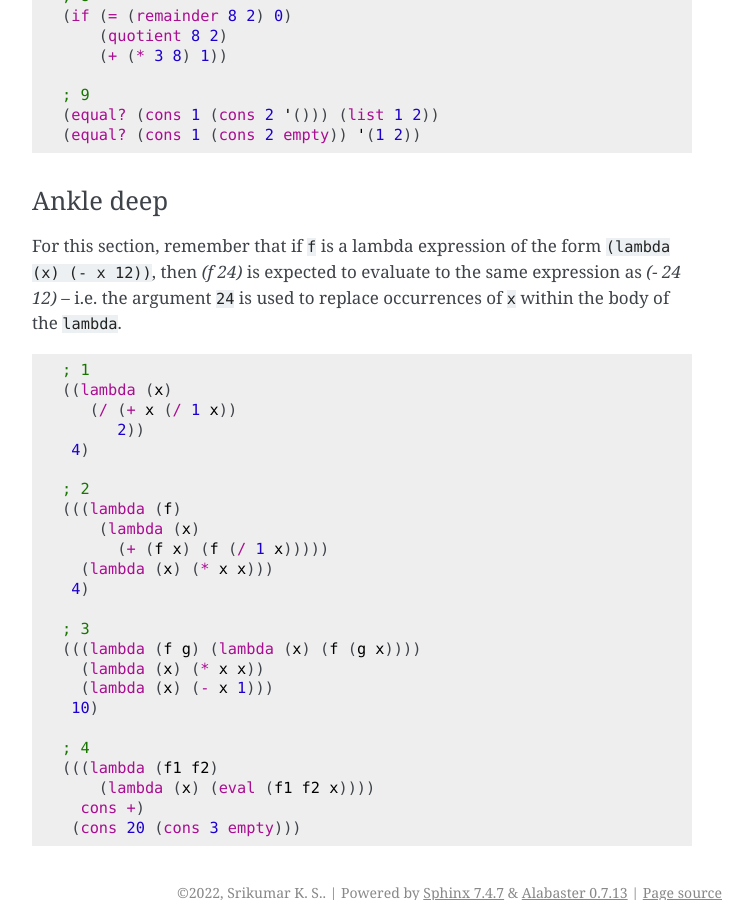
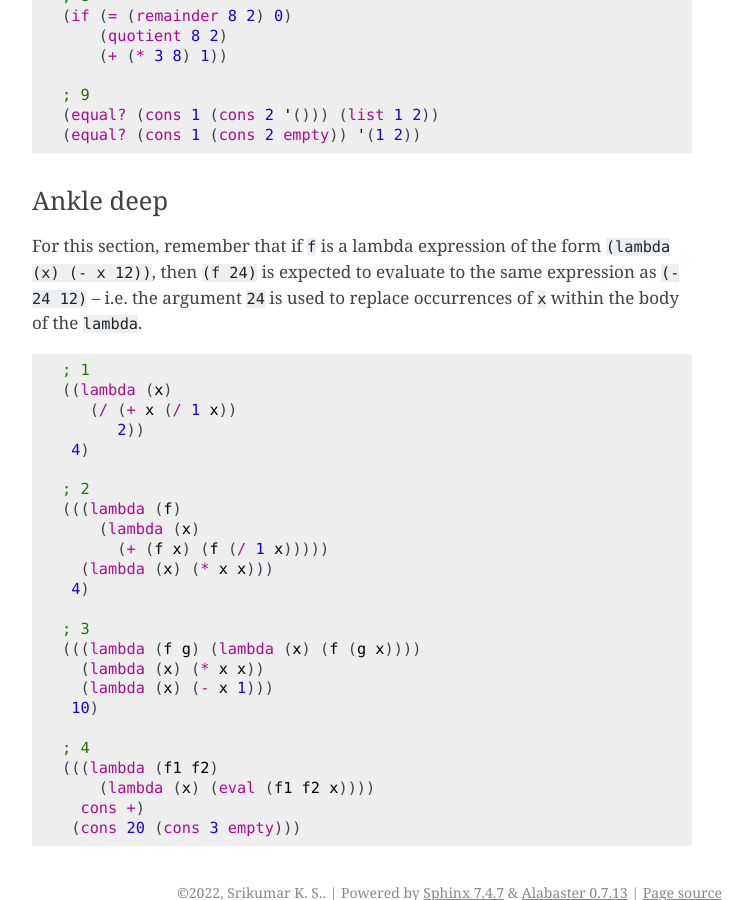
Before and after one commit to kreauniv/comp308, a Sphinx documentation site: the page built from source/racket-intro.rst, in a window 1280 px wide and 900 px high, scrolled down 10192 px. Shown: the whole window, without its empty margins (388-1140 px from the left). Built offline with Sphinx 7.4.7, drawn with Linux system fonts in a browser that asks for light colours; pages that are not in the unit, such as notebooks, are missing from menus.

Commit message:
Fixed formatting for s-expr

```diff
--- a/source/racket-intro.rst
+++ b/source/racket-intro.rst
@@ -523,8 +523,8 @@ Ankle deep
 ~~~~~~~~~~
 
 For this section, remember that if ``f`` is a lambda expression
-of the form ``(lambda (x) (- x 12))``, then `(f 24)` is expected to
-evaluate to the same expression as `(- 24 12)` -- i.e. the argument ``24``
+of the form ``(lambda (x) (- x 12))``, then ``(f 24)`` is expected to
+evaluate to the same expression as ``(- 24 12)`` -- i.e. the argument ``24``
 is used to replace occurrences of ``x`` within the body of the ``lambda``.
 
 .. code-block:: racket
```
